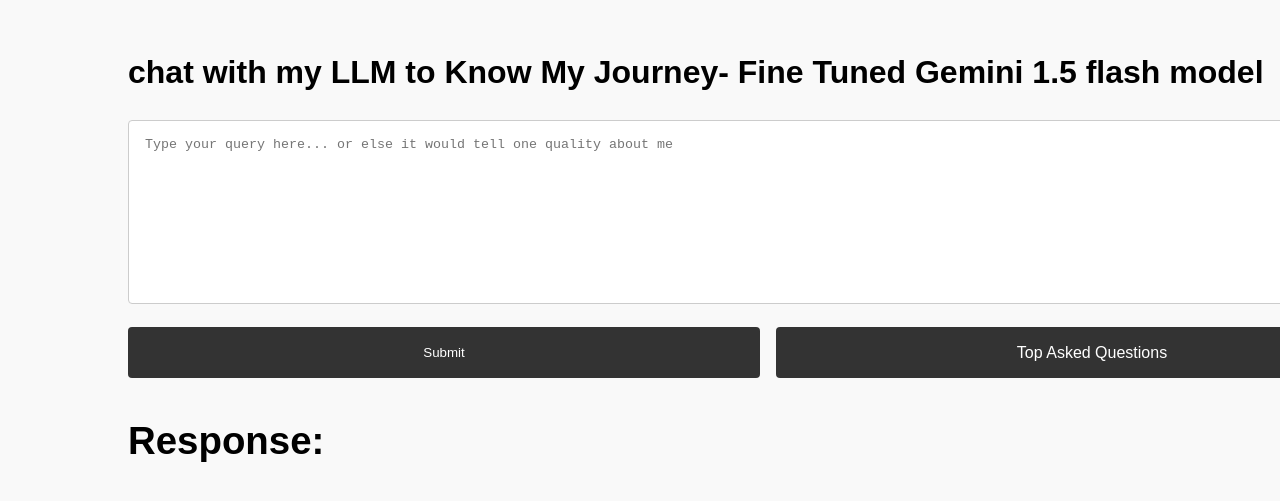
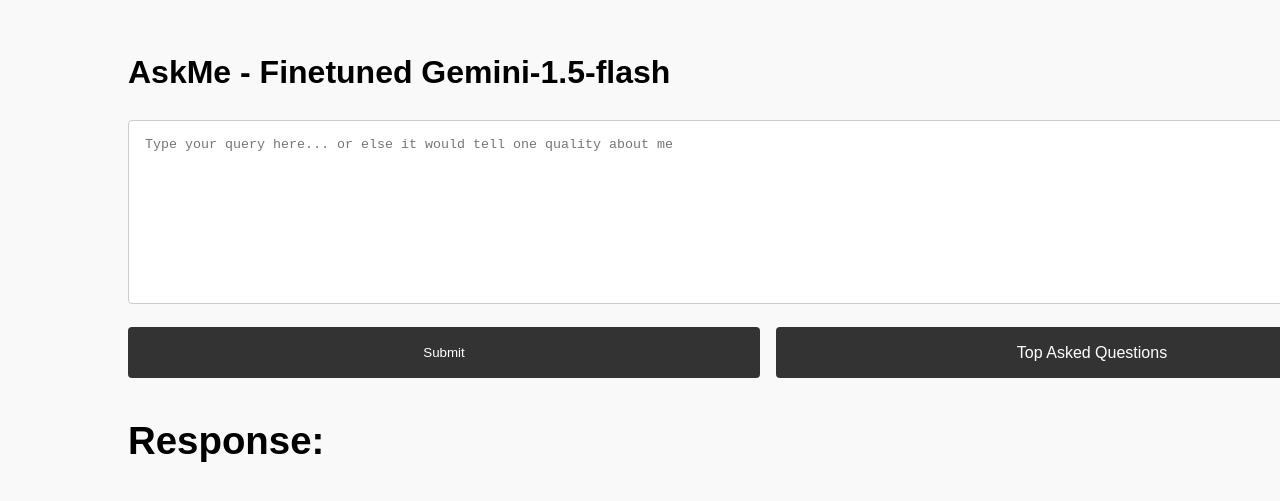
Before and after one commit to charantek1styearbtech/Full-Stack, a React (Create React App) app in the folder portfolio/: page / in a window 1280 px wide. Shown: the part 3173-3674 px from the top of the page. Built offline with nearby package versions, Linux system fonts and the light colour scheme; no server answers; a web font is replaced by a local one.

Commit message:
Update LLM.jsx

```diff
--- a/portfolio/src/components/LLM.jsx
+++ b/portfolio/src/components/LLM.jsx
@@ -47,7 +47,7 @@
     };
     return (
         <div className="content-section llm-interface" id="llm-interface">
-            <h1 className="llm-title">chat with my LLM to Know My Journey- Fine Tuned Gemini 1.5 flash model</h1>
+            <h1 className="llm-title">AskMe - Finetuned Gemini-1.5-flash</h1>
             <textarea
                 className="llm-input"
                 value={inputText}
```
